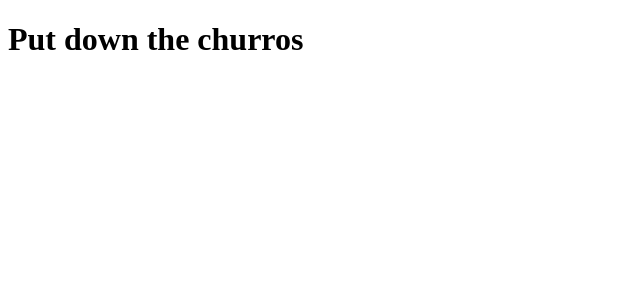
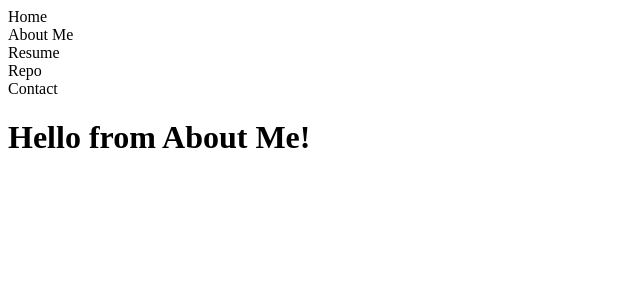
Before and after one commit to wmartin81/wmartin81.github.io, a React app: page /aboutme in a window 1280 px wide. Shown: the top 300 px of the page, without its empty margins (0-640 px from the left). Built offline with nearby package versions, Linux system fonts and the light colour scheme.

Commit message:
add router routes

```diff
--- a/package.json
+++ b/package.json
@@ -11,11 +11,13 @@
     "typescript": "^2.6.1",
     "uglifyjs-webpack-plugin": "^1.0.1",
     "webpack": "^3.8.1",
+    "webpack-dev-server": "^2.9.4",
     "webpack-merge": "^4.1.1"
   },
   "scripts": {
     "build": "webpack --config webpack.prod.ts",
-    "watch": "webpack --progress --watch --config webpack.dev.ts"
+    "watch": "webpack --progress --watch --config webpack.dev.ts",
+    "start": "webpack-dev-server --open --config webpack.dev.ts"
   },
   "dependencies": {
     "@types/react": "^16.0.19",
--- a/src/app.tsx
+++ b/src/app.tsx
@@ -1,13 +1,17 @@
 import * as React from 'react';
 import * as ReactDOM from 'react-dom';
-import {getRandomInt} from './math-helper'
-import {greetings} from './greetings';
+import { BrowserRouter, Route } from 'react-router-dom';
+import { NavMenu } from './components/nav-menu';
+import { Content } from './components/content';
 
-function App(props){
-    return (<h1>{greetings[getRandomInt(0, greetings.length)]}</h1>);
-}
+const App = (props) => (
+    <div>
+        <NavMenu/>
+        <Content/>
+    </div>
+);
 
 ReactDOM.render(
-    <App/>,
+    <BrowserRouter><App/></BrowserRouter>,
     document.getElementById('root')
 )
--- a/src/components/aboutme.tsx
+++ b/src/components/aboutme.tsx
@@ -1,9 +1,7 @@
 import * as React from 'react';
 
-export function AboutMe(props){
-    return(
-        <div>
-            <h1>Hello from About Me!</h1>
-        </div>
-    );
-}
+export const AboutMe = (props) => (
+    <div>
+        <h1>Hello from About Me!</h1>
+    </div>
+)
--- /dev/null
+++ b/src/components/content.tsx
@@ -0,0 +1,13 @@
+import * as React from 'react';
+import { Route } from 'react-router-dom';
+import { Home } from './home';
+import { AboutMe } from './aboutme';
+import { Resume } from './resume';
+
+export const Content = (props) => (
+    <div>
+        <Route exact path="/" component={Home}/>
+        <Route path="/aboutme" component={AboutMe}/>
+        <Route path="/resume" component={Resume}/>
+    </div>
+)
--- a/src/components/home.tsx
+++ b/src/components/home.tsx
@@ -1,9 +1,7 @@
 import * as React from 'react';
 
-export function Home(props){
-    return(
-        <div>
-            <h1>Hello from Home!</h1>
-        </div>
-    );
-}
+export const Home = (props) => (
+    <div>
+        <h1>Hello from Home!</h1>
+    </div>
+)
--- a/src/components/nav-button.tsx
+++ b/src/components/nav-button.tsx
@@ -5,11 +5,9 @@ export interface NavButtonProps{
     iconClassName:string
 }
 
-export function NavButton(props:NavButtonProps){
-    return (
-        <div className="navigation-button">
-            <div className={"icon " + props.iconClassName}></div>
-            <span className="title">{props.title}</span>
-        </div>
-    );
-}
+export const NavButton = (props:NavButtonProps) => (
+    <div className="navigation-button">
+        <div className={"icon " + props.iconClassName}></div>
+        <span className="title">{props.title}</span>
+    </div>
+)
--- /dev/null
+++ b/src/components/nav-menu.tsx
@@ -0,0 +1,13 @@
+import * as React from 'react';
+import { NavButton } from './nav-button';
+
+export const NavMenu = (props) => (
+    <div className="nav">
+        <div className="profile-image"></div>
+        <NavButton title="Home" iconClassName="home-icon"/>
+        <NavButton title="About Me" iconClassName="about-me-icon"/>
+        <NavButton title="Resume" iconClassName="resume-icon"/>
+        <NavButton title="Repo" iconClassName="repo-icon"/>
+        <NavButton title="Contact" iconClassName="contact-icon"/>
+    </div>
+)
--- a/src/components/resume.tsx
+++ b/src/components/resume.tsx
@@ -1,9 +1,7 @@
 import * as React from 'react';
 
-export function Resume(props){
-    return(
-        <div>
-            <h1>Hello from Resume!</h1>
-        </div>
-    );
-}
+export const Resume = (props) => (
+    <div>
+        <h1>Hello from Resume!</h1>
+    </div>
+)
--- a/webpack.dev.ts
+++ b/webpack.dev.ts
@@ -8,7 +8,12 @@ const config: webpack.Configuration = {
         rules:[
             { enforce: "pre", test: /\.js$/, loader: "source-map-loader" }
         ]
-    }
+    },
+    devServer: {
+        contentBase: "./",
+        compress: true,
+        port: 9000
+      }
 }
 
 export default merge(common, config);
```
Also changed, not shown: src/components/nav.tsx (deleted, +0 -15 lines), 1 other file (tests, documents, lock files or other folders).
